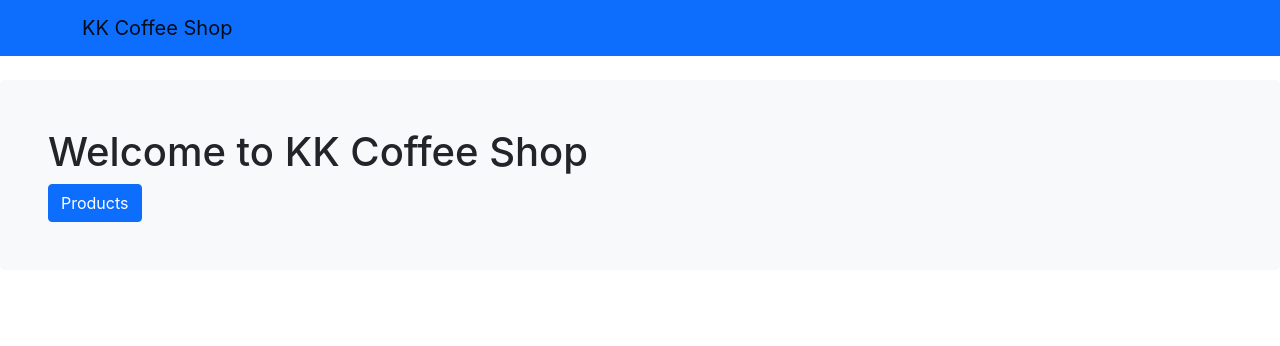
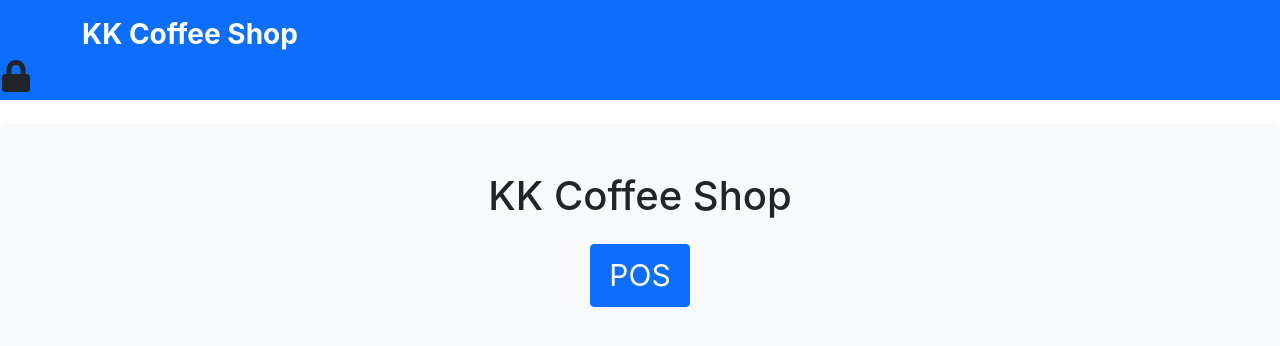
Before and after one commit to khoderdev/simple-pos, a React (Create React App) app: page / in a window 1280 px wide. Shown: the top 346 px of the page. Built offline with nearby package versions, Linux system fonts and the light colour scheme.

Commit message:
Implemented Lock Screen Logic

```diff
--- a/package.json
+++ b/package.json
@@ -14,6 +14,7 @@
     "mongoose": "^8.3.4",
     "react": "^18.1.0",
     "react-dom": "^18.1.0",
+    "react-icons": "^5.2.1",
     "react-router-dom": "^6.3.0",
     "react-scripts": "5.0.1",
     "react-to-print": "^2.14.7",
--- a/src/App.js
+++ b/src/App.js
@@ -1,17 +1,32 @@
-import {
-  BrowserRouter as Router,
-  Routes,
-  Route,
-} from 'react-router-dom';
+import React from 'react';
+import { BrowserRouter as Router, Routes, Route, Link } from 'react-router-dom';
 import HomePage from './pages/HomePage';
 import POSPage from './pages/POSPage';
+import { useLockContext } from './contexts/LockContext';
+
+const LockedMessage = () => {
+  return (
+    <div>
+      <h1 className='text-center mt-5 text-danger fw-bold'>You Must Unlock the System First</h1>
+      <div className="d-flex justify-content-center mt-3">
+        <Link to="/" className="btn btn-primary">Unlock</Link>
+      </div>
+    </div>
+  );
+};
 
 function App() {
+  const { isLocked } = useLockContext();
+
   return (
     <Router>
       <Routes>
-        <Route path="/" element={<HomePage/>} />
-        <Route path="/pos" element={<POSPage/>} />
+        <Route path="/" element={<HomePage />} />
+        {isLocked ? (
+          <Route path="/pos" element={<LockedMessage />} />
+        ) : (
+          <Route path="/pos" element={<POSPage />} />
+        )}
       </Routes>
     </Router>
   );
--- /dev/null
+++ b/src/contexts/LockContext.jsx
@@ -0,0 +1,36 @@
+import React, { createContext, useState, useContext, useEffect } from 'react';
+
+// Create the lock context
+const LockContext = createContext();
+
+// Custom hook to use the lock context
+export const useLockContext = () => useContext(LockContext);
+
+// Lock provider component
+export const LockProvider = ({ children }) => {
+    const [isLocked, setIsLocked] = useState(true);
+
+    // Function to lock the app
+    const lockApp = () => {
+        localStorage.setItem('isLocked', 'true');
+        setIsLocked(true);
+    };
+
+    // Function to unlock the app
+    const unlockApp = () => {
+        localStorage.setItem('isLocked', 'false');
+        setIsLocked(false);
+    };
+
+    // Check if the app is locked on component mount
+    useEffect(() => {
+        const isLockedStored = localStorage.getItem('isLocked');
+        setIsLocked(isLockedStored === 'true');
+    }, []);
+
+    return (
+        <LockContext.Provider value={{ isLocked, lockApp, unlockApp }}>
+            {children}
+        </LockContext.Provider>
+    );
+};
--- a/src/index.js
+++ b/src/index.js
@@ -2,8 +2,11 @@ import React from 'react';
 import ReactDOM from 'react-dom/client';
 import './index.css';
 import App from './App';
+import { LockProvider } from './contexts/LockContext';
 
 const root = ReactDOM.createRoot(document.getElementById('root'));
 root.render(
-    <App />
+    <LockProvider>
+        <App />
+    </LockProvider>
 );
--- a/src/layouts/MainLayout.jsx
+++ b/src/layouts/MainLayout.jsx
@@ -1,15 +1,28 @@
-import React from 'react'
-import {Link} from 'react-router-dom'
+import React from 'react';
+import { Link, useNavigate } from 'react-router-dom';
 import { ToastContainer } from 'react-toastify';
 import 'react-toastify/dist/ReactToastify.css';
+import { useLockContext } from '../contexts/LockContext';
+import { FaLock } from 'react-icons/fa';
 
-function MainLayout({children}) {
+function MainLayout({ children }) {
+  const { isLocked, lockApp } = useLockContext();
+  const navigate = useNavigate();
+
+  const clearLock = () => {
+    lockApp();
+    navigate('/');
+  };
+
   return (
     <div>
       <header>
         <nav className="navbar navbar-light bg-primary">
           <div className="container">
-          <Link to="/" className="navbar-brand">KK Coffee Shop</Link>
+            <Link to="/" className="navbar-brand fw-bold " style={{ fontSize: "28px", color: 'white' }}>KK Coffee Shop</Link>
+          </div>
+          <div className="lock-icon-container" style={{marginRight:'200px'}} onClick={clearLock}>
+            {!isLocked && <FaLock className='lock-icon' size={32} style={{ cursor: 'pointer' }} />}
           </div>
         </nav>
       </header>
@@ -17,10 +30,10 @@ function MainLayout({children}) {
         <div className='p-16 mt-3'>
           {children}
         </div>
-      <ToastContainer/>
+        <ToastContainer />
       </main>
     </div>
-  )
+  );
 }
 
-export default MainLayout
+export default MainLayout;
--- a/src/pages/HomePage.jsx
+++ b/src/pages/HomePage.jsx
@@ -1,16 +1,61 @@
-import React from 'react'
-import {Link} from 'react-router-dom'
-import MainLayout from '../layouts/MainLayout'
+import React, { useState } from 'react';
+import MainLayout from '../layouts/MainLayout';
+import { Link, useNavigate } from 'react-router-dom';
+import { FaLock } from 'react-icons/fa';
+import { useLockContext } from '../contexts/LockContext';
 
 function HomePage() {
+  const [pin, setPin] = useState('');
+  const { isLocked, unlockApp } = useLockContext(); // Get isLocked state and unlockApp function
+  const navigate = useNavigate();
+
+  const handleUnlock = () => {
+    // Check if PIN is correct (e.g., 3333)
+    if (pin === '3333') {
+      unlockApp(); // Unlock the app
+      navigate('/pos'); // Navigate to /pos after unlocking
+    } else {
+      alert('Invalid PIN. Please try again.');
+    }
+  };
+
+  const handlePinChange = (e) => {
+    setPin(e.target.value);
+  };
+
+  const handleKeyPress = (e) => {
+    // Check if Enter key is pressed (key code 13)
+    if (e.key === 'Enter') {
+      handleUnlock();
+    }
+  };
+
   return (
     <MainLayout>
-        <div className='bg-light p-5 mt-4 rounded-3'>
-            <h1>Welcome to KK Coffee Shop</h1>
-            <Link to='/pos' className='btn btn-primary'>Products</Link>
+      <div className='bg-light p-5 mt-4 rounded-3 text-center'>
+        <h1 className="mb-4">KK Coffee Shop</h1>
+        <div className="lock-icon-container" >
+          {!isLocked && <Link to='/pos' className="btn btn-primary p-2 mb-3" style={{width:'100px', fontSize:'30px'}}>POS</Link>}
         </div>
+        {isLocked ? (
+          <div className="mx-auto" style={{ maxWidth: "300px" }}>
+            <p className="mb-3">Enter PIN to unlock:</p>
+            <input
+              type='password'
+              placeholder='Enter PIN'
+              value={pin}
+              onChange={handlePinChange}
+              onKeyDown={handleKeyPress}
+              className='form-control mb-3'
+            />
+            <div className="lock-icon-container mb-3" onClick={handleUnlock}>
+              <FaLock className='lock-icon' size={42} style={{ cursor: 'pointer' }} />
+            </div>
+          </div>
+        ) : null}
+      </div>
     </MainLayout>
-  )
+  );
 }
 
-export default HomePage
+export default HomePage;
```
Also changed, not shown: 1 other file (tests, documents, lock files or other folders). Lines whose indentation alone changed are shown as unchanged.
